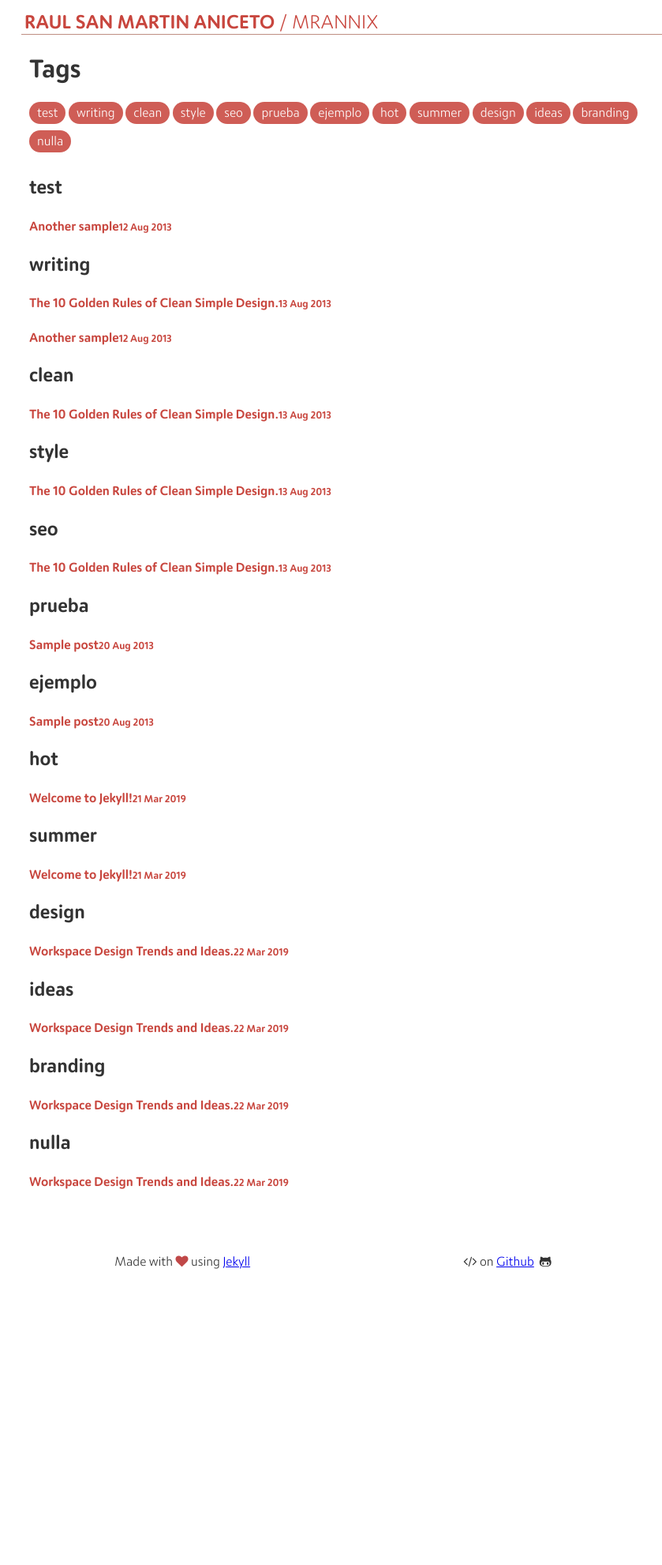
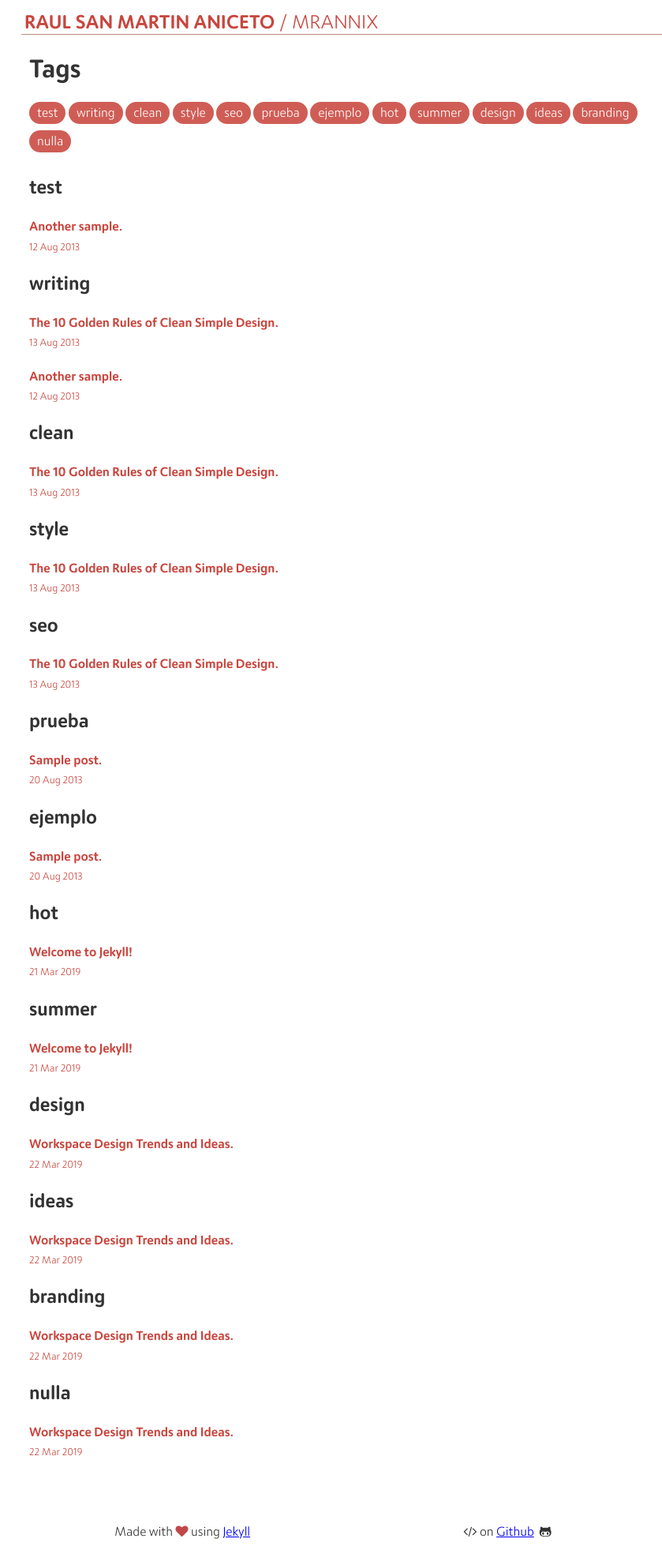
Before and after one commit to MrAnnix/MrAnnix.github.io, a Jekyll site: the page built from tags.html, in a window 1280 px wide. Shown: the whole page at 79% size, without its empty margins (203-1042 px from the left). Built offline with Jekyll 4.4.1, drawn with Linux system fonts in a browser that asks for light colours; before the commit the page ends 1640 px from its top, so only the background shows below that.

Commit message:
Added dot to sample posts and separation between h4 and small in tags

```diff
--- a/_sass/_common.scss
+++ b/_sass/_common.scss
@@ -471,6 +471,12 @@
     color: #c8463e
 }
 
+.blog-tags .tags-list small {
+    text-decoration: none;
+    color: #c8463e
+}
+
+
 .blog-tags .tags-list .post-title{
     display: block;
 }
--- a/tags.html
+++ b/tags.html
@@ -41,7 +41,7 @@
         <div class="tags-list-posts">
             {% for post in tag[1] %}
             <a class="post-title" href="{{ site.baseurl }}{{ post.url }}">
-                <h4>{{ post.title }}<small class="post-date">{{ post.date | date_to_string }}</small></h4>
+                <h4>{{ post.title }}</h4><small class="post-date">{{ post.date | date_to_string }}</small>
             </a>
             {% endfor %}
         </div>
```
Also changed, not shown: _posts/2013-08-12-another-sample.md (+2 -2 lines), _posts/2013-08-20-sample-post.md (+1 -1 lines).
